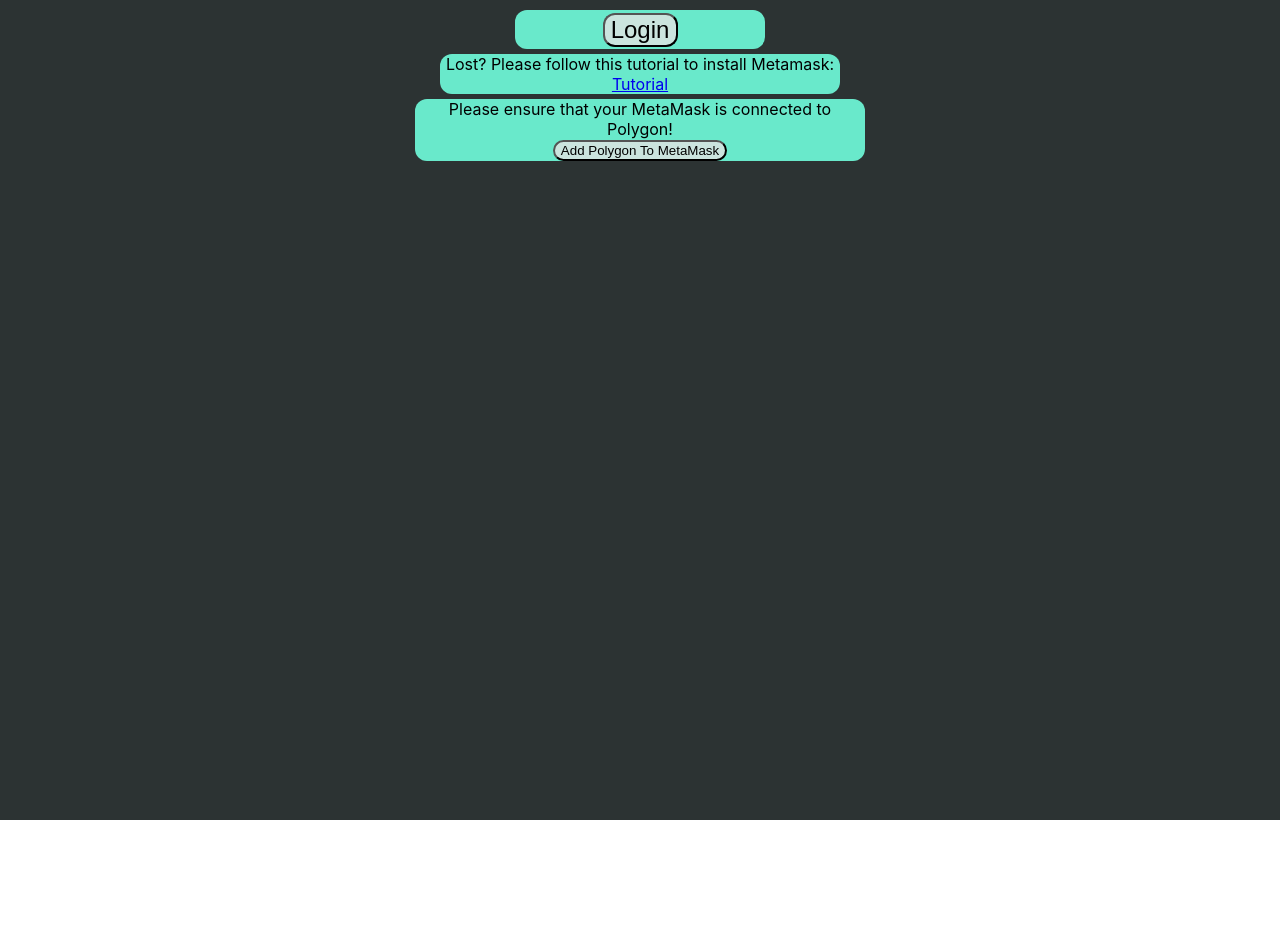
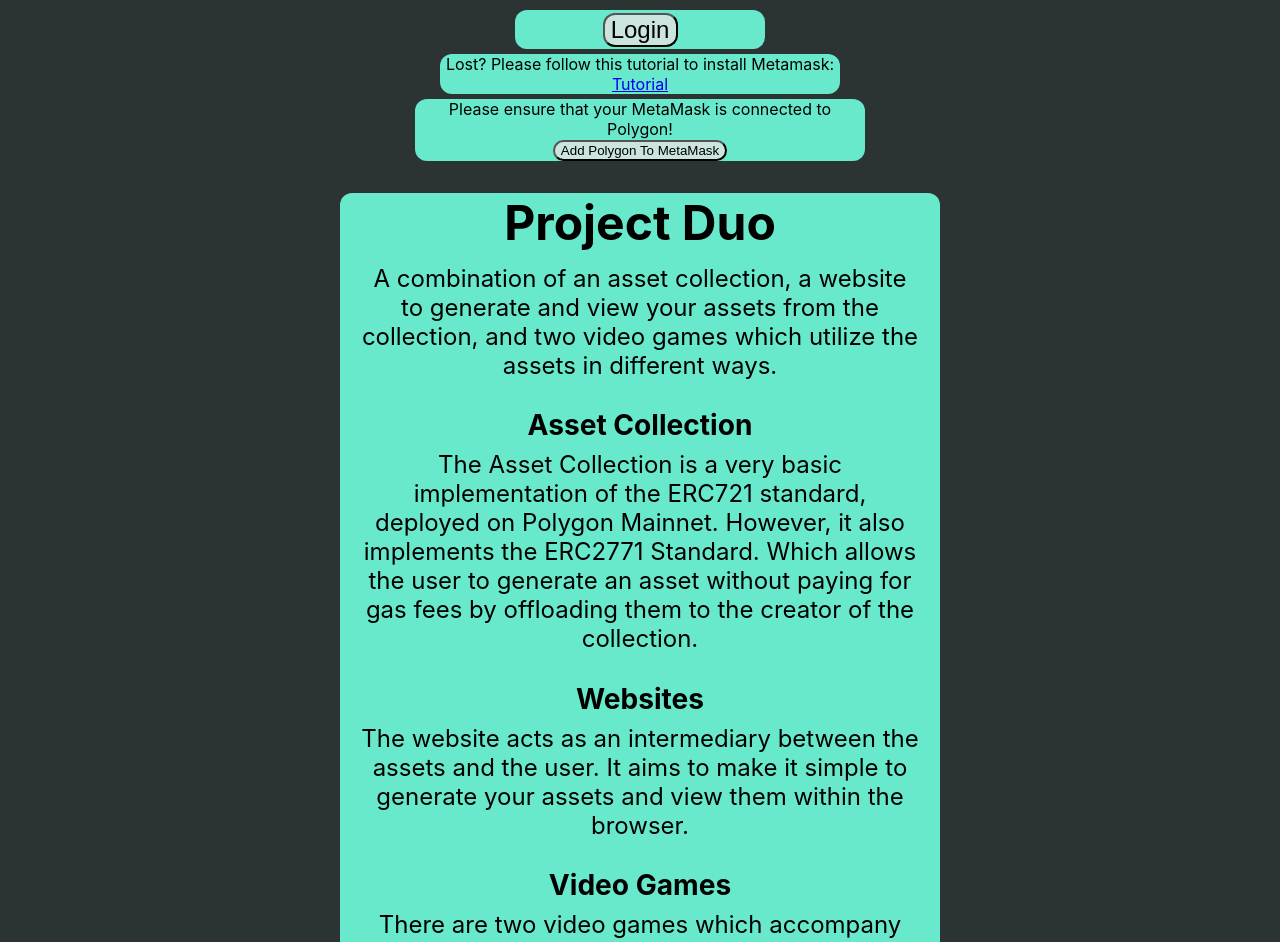
Before and after one commit to Hotmanics/project-duo, a React (Create React App) app in the folder react/: page / in a window 1280 px wide. Shown: the top 942 px of the page. Before the commit the page ends 820 px from the top, so only its background shows below. Built offline with nearby package versions, Linux system fonts and the light colour scheme; what web3modal would draw is missing.

Commit message:
added an intro page

```diff
--- a/react/src/App.js
+++ b/react/src/App.js
@@ -8,6 +8,7 @@ import TheSameRoof from './Components/TheSameRoof/TheSameRoof';
 import AdvancedInformation from './Components/AdvancedInformation/AdvancedInformation';
 import Lost from './Components/Lost/Lost';
 import AddNetwork from './Components/AddNetwork/AddNetwork';
+import About from './Components/About/About';
 
 function App() {
 
@@ -39,7 +40,9 @@ function App() {
   </div>
 
   let loginOutput = connectedWalletInfo === undefined ?
-  <div></div> :
+  <div>
+      <About></About>
+  </div> :
   <div>
     <AdvancedInformation></AdvancedInformation>
     <TheSameRoof
--- /dev/null
+++ b/react/src/Components/About/About.css
@@ -0,0 +1,16 @@
+.about {
+    background-color: #69e9cb;
+    text-align: center;
+    margin:auto;
+    width: 100%;
+    min-width: 50px;
+    max-width: 600px;
+    font-size: 24px;
+    border-radius: 12px;
+}
+
+.about p {
+    margin-top:-20px;
+    margin-left:20px;
+    margin-right:20px;
+}
--- /dev/null
+++ b/react/src/Components/About/About.js
@@ -0,0 +1,49 @@
+import React, { useState } from 'react';
+import "./About.css";
+
+const About = (props)=> {
+
+    const handleClick = ()=> {
+        window.ethereum.request({
+            method: "wallet_addEthereumChain",
+            params: [{
+              chainId: "0x89",
+              rpcUrls: ["https://polygon.llamarpc.com"],
+              chainName: "Polygon Mainnet",
+              nativeCurrency: {
+                name: "MATIC",
+                symbol: "MATIC",
+                decimals: 18
+              },
+              blockExplorerUrls: ["https://polygonscan.com/"]
+            }]
+          });
+    }
+
+    return <div className="about">
+            <div>
+                <h1>Project Duo</h1>
+                <p>A combination of an asset collection, a website to generate and view your assets from the collection, and two video games which utilize the assets in different ways.</p>
+            </div>
+            <div>
+                <h3>Asset Collection</h3>
+                <p>
+                    The Asset Collection is a very basic implementation of the ERC721 standard, deployed on Polygon Mainnet. However, it also implements the ERC2771 Standard. Which allows the user to generate an asset without paying for gas fees by offloading them to the creator of the collection.
+                </p>
+            </div>
+            <div>
+                <h3>Websites</h3>
+                <p>
+                    The website acts as an intermediary between the assets and the user. It aims to make it simple to generate your assets and view them within the browser.
+                </p>
+            </div>
+            <div>
+                <h3>Video Games</h3>
+                <p>
+                    There are two video games which accompany this project. Each one loads in the assets in exactly the same way. However, the utilize them in different ways. They load in the same asset, but the gameplay is completely different for the asset based on which game you are playing!
+                </p>
+            </div>
+        </div>
+}
+
+export default About;
```
Also changed, not shown: 24 other files (tests, documents, lock files or other folders).
